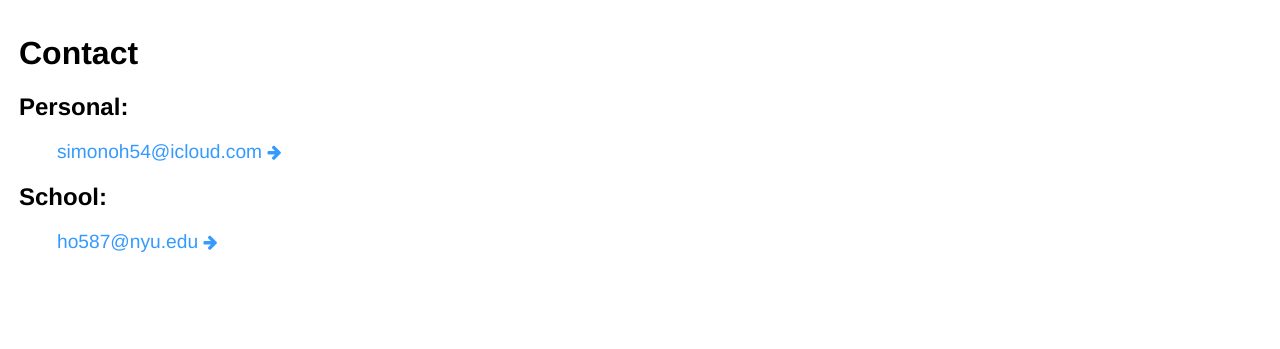
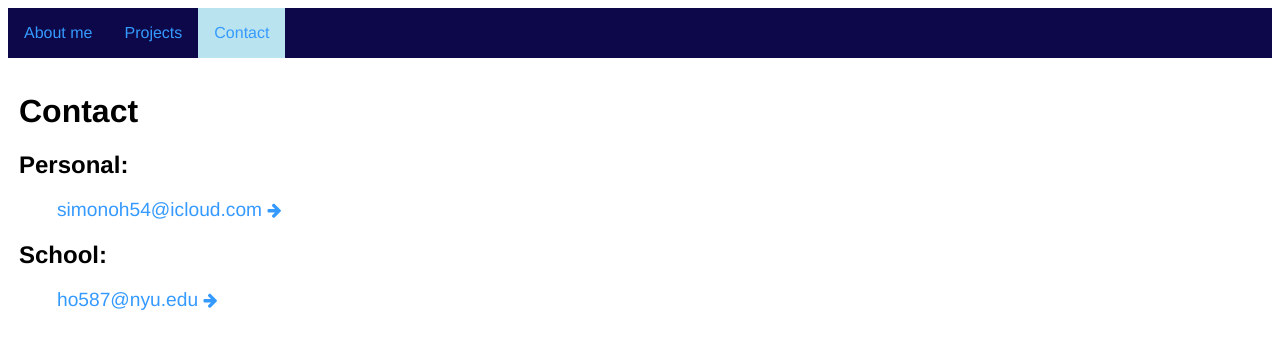
Before and after one commit to simon0h/simon0h.github.io, a Jekyll site: the page built from contact/index.html, in a window 1280 px wide. Shown: the top 349 px of the page. Built offline with Jekyll 4.4.1, drawn with Linux system fonts in a browser that asks for light colours.

Commit message:
Update index.html

```diff
--- a/contact/index.html
+++ b/contact/index.html
@@ -2,6 +2,12 @@
 layout: default
 title: Contact
 ---
+
+<ul>
+  <li><a href="/about">About me</a></li>
+  <li><a href="/projects">Projects</a></li>
+  <li><a class = "active" href="/contact">Contact</a></li>
+</ul>
 
 <head>
 <title>Contact</title>
```
